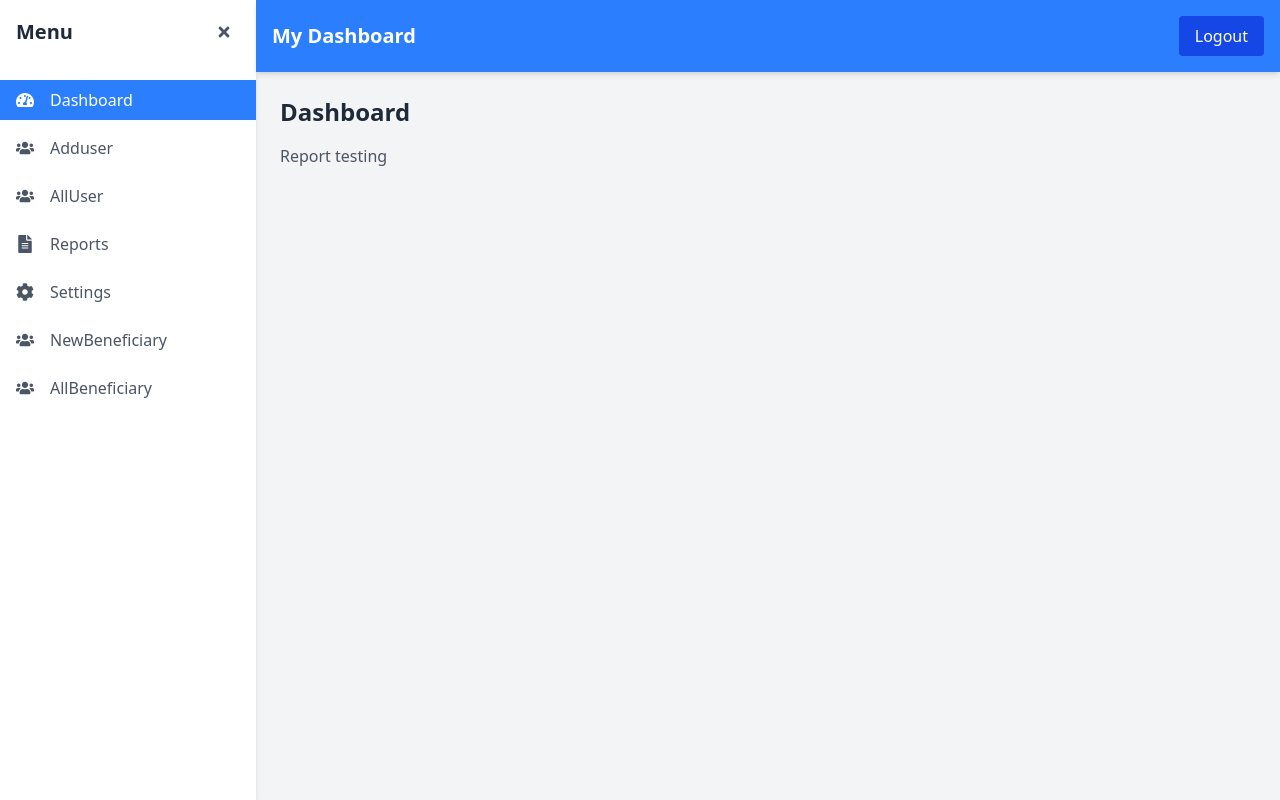
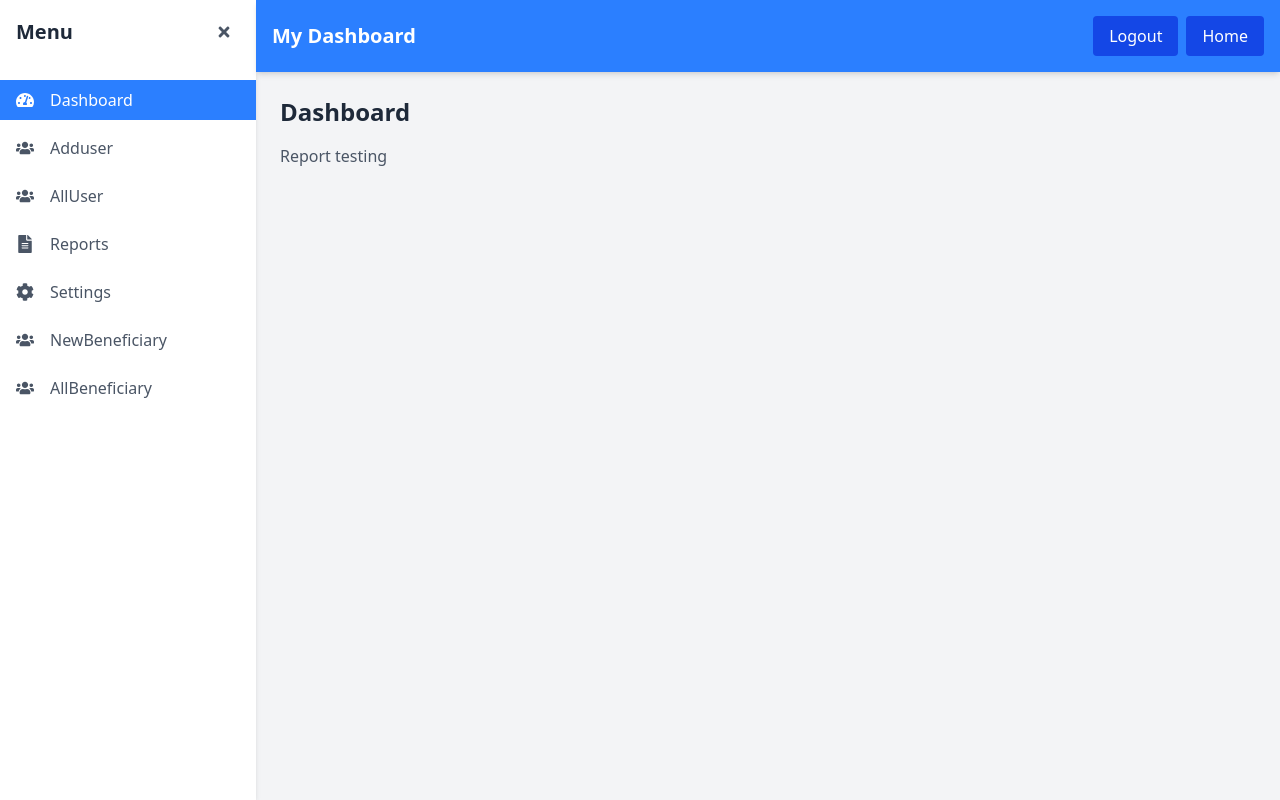
Before and after one commit to Muhammadanasraza/hackathonfrontend, a React (Vite) app: page /Dashboard in a window 1280 px wide. Built offline with nearby package versions, Linux system fonts and the light colour scheme.

Commit message:
qr code added

```diff
--- a/src/App.jsx
+++ b/src/App.jsx
@@ -10,7 +10,7 @@ function App() {
       <Routes>
         <Route path="/" element={<Home />} />
         <Route path="/login" element={<Login />} />
-        {/* <Route path="/signup" element={<Signup />} /> */}
+        <Route path="/signup" element={<Signup />} />
         <Route path="/Dashboard" element={<Dashboard />} />
       </Routes>
     </Router>
--- a/src/Pages/Dashboard.jsx
+++ b/src/Pages/Dashboard.jsx
@@ -68,7 +68,11 @@ function Dashboard() {
         {/* Navbar */}
         <div className="bg-blue-500 text-white p-4 flex items-center justify-between shadow-md">
           <div className="text-xl font-bold">My Dashboard</div>
-          <button className="bg-blue-700 px-4 py-2 rounded text-white">Logout</button>
+          <div>
+          <button className="bg-blue-700 px-4 py-2 mx-2 rounded text-white">Logout</button>
+          <button className="bg-blue-700 px-4 py-2 rounded text-white"><a href="/">Home</a></button>
+          </div>
+
         </div>
 
         <div className="p-6 flex-1">
--- a/src/Pages/Home.jsx
+++ b/src/Pages/Home.jsx
@@ -31,6 +31,7 @@ function Home() {
             <Link to="/" className="hover:text-gray-200">Home</Link>
             <Link to="/login" className="hover:text-gray-200">Login</Link>
             <Link to="/signup" className="hover:text-gray-200">Signup</Link>
+            <Link to="/Dashboard" className="hover:text-gray-200">Dashboard</Link>
           </nav>
         </div>
       </header>
--- a/src/pages/NewBenificiary.jsx
+++ b/src/pages/NewBenificiary.jsx
@@ -8,6 +8,8 @@ function NewBeneficiary() {
     phone: ""
   });
 
+  const [qrCode, setQrCode] = useState("");
+
   const handleChange = (e) => {
     const { name, value } = e.target;
     setFormData({ ...formData, [name]: value });
@@ -16,6 +18,9 @@ function NewBeneficiary() {
   const handleSubmit = (e) => {
     e.preventDefault();
     console.log("Form Submitted", formData);
+    const qrData = `Name: ${formData.name}, Email: ${formData.email}, CNIC: ${formData.cnic}, Phone: ${formData.phone}`;
+    const qrCodeUrl = `https://api.qrserver.com/v1/create-qr-code/?size=150x150&data=${encodeURIComponent(qrData)}`;
+    setQrCode(qrCodeUrl);
     // Add API call here to send data to backend
   };
 
@@ -87,6 +92,15 @@ function NewBeneficiary() {
           Add Beneficiary
         </button>
       </form>
+
+      {qrCode && (
+        <div className="mt-6 text-center">
+          <h3 className="text-lg font-bold text-gray-800">QR Code for Beneficiary</h3>
+          <div className="mt-4">
+            <img src={qrCode} alt="QR Code" className="mx-auto border p-2" />
+          </div>
+        </div>
+      )}
     </div>
   );
 }
--- a/src/pages/dashboard.jsx
+++ b/src/pages/dashboard.jsx
@@ -68,7 +68,11 @@ function Dashboard() {
         {/* Navbar */}
         <div className="bg-blue-500 text-white p-4 flex items-center justify-between shadow-md">
           <div className="text-xl font-bold">My Dashboard</div>
-          <button className="bg-blue-700 px-4 py-2 rounded text-white">Logout</button>
+          <div>
+          <button className="bg-blue-700 px-4 py-2 mx-2 rounded text-white">Logout</button>
+          <button className="bg-blue-700 px-4 py-2 rounded text-white"><a href="/">Home</a></button>
+          </div>
+
         </div>
 
         <div className="p-6 flex-1">
```
